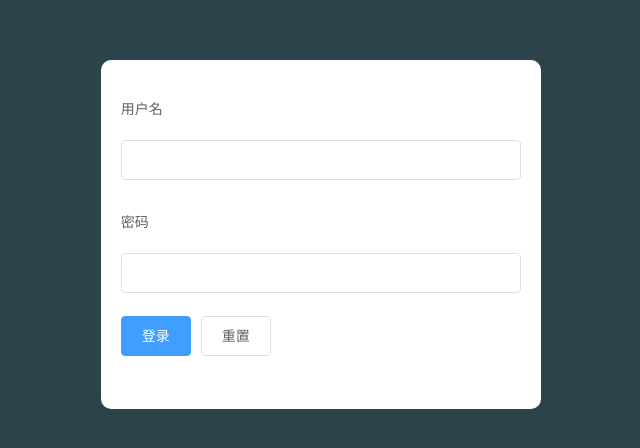
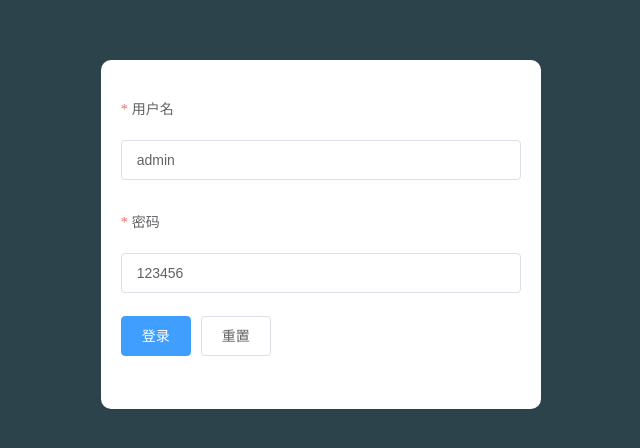
Before and after one commit to liyangyang1012/shop-admin, a Vue app: page /#/login in a window 1280 px wide. Shown: the part 166-614 px from the top of the page, without its empty margins (326-966 px from the left). Built offline with nearby package versions, Linux system fonts and the light colour scheme.

Commit message:
1. 登录页面首页表单校验功能完成 2. 登录页面登录功能完成

```diff
--- a/src/assets/css/index.css
+++ b/src/assets/css/index.css
@@ -4,6 +4,3 @@ body {
   padding: 0;
   margin: 0;
 }
-body {
-  background-color: #2d434c;
-}
--- a/src/router.js
+++ b/src/router.js
@@ -1,6 +1,7 @@
 import Vue from 'vue'
 import Router from 'vue-router'
 import Login from './views/Login.vue'
+import Home from './views/Home.vue'
 
 Vue.use(Router)
 
@@ -9,6 +10,10 @@ export default new Router({
     {
       path: '/login',
       component: Login
+    },
+    {
+      path: '/home',
+      component: Home
     }
   ]
 })
--- /dev/null
+++ b/src/views/Home.vue
@@ -0,0 +1,5 @@
+<template>
+  <div>
+    <h1>这是首页</h1>
+  </div>
+</template>
--- a/src/views/Login.vue
+++ b/src/views/Login.vue
@@ -1,36 +1,83 @@
 <template>
   <el-row type="flex" justify="center" align="middle" class="row-bg">
     <el-col :xs="14" :sm="12" :md="10" :lg="8" :xl="6">
-      <el-form ref="form" :model="form" label-position="top" label-width="80px" class="login-from">
-        <el-form-item label="用户名">
+      <el-form
+        :model="form"
+        ref="loginForm"
+        label-position="top"
+        label-width="80px"
+        class="login-from"
+        :rules="ruleForm"
+      >
+        <el-form-item label="用户名" prop="username">
           <el-input v-model="form.username"></el-input>
         </el-form-item>
-        <el-form-item label="密码">
+        <el-form-item label="密码" prop="password">
           <el-input v-model="form.password"></el-input>
         </el-form-item>
         <el-form-item>
-          <el-button type="primary" @click="onSubmit">登录</el-button>
-          <el-button>重置</el-button>
+          <el-button type="primary" @click="submitForm('loginForm')">登录</el-button>
+          <el-button @click="resetForm('loginForm')">重置</el-button>
         </el-form-item>
       </el-form>
     </el-col>
   </el-row>
 </template>
+<script>
+import axios from "axios";
 
-
-<script>
 export default {
   data() {
     return {
       form: {
-        username: "",
-        password: ""
+        username: "admin",
+        password: "123456"
+      },
+      ruleForm: {
+        username: [
+          { required: true, message: "请输入用户名", trigger: "blur" },
+          {
+            min: 5,
+            max: 12,
+            message: "用户名必须 5 到 12 个字符",
+            trigger: "blur"
+          }
+        ],
+        password: [
+          { required: true, message: "请输入密码", trigger: "change" },
+          {
+            min: 5,
+            max: 16,
+            message: "密码必须 6 到 16 个字符",
+            trigger: "blur"
+          }
+        ]
       }
     };
   },
   methods: {
-    onSubmit() {
-      console.log("submit!");
+    submitForm(formName) {
+      this.$refs[formName].validate(valid => {
+        if (valid) {
+          axios({
+            url: "http://localhost:8888/api/private/v1/login",
+            method: "post",
+            data: this.form
+          }).then(({ data: { data, meta } }) => {
+            // console.log(res);
+            console.log(data, meta);
+            if (meta.status == 200) {
+              console.log(meta.msg);
+              this.$router.push("/home");
+            }
+          });
+        } else {
+          return false;
+        }
+      });
+    },
+    resetForm(formName) {
+      this.$refs[formName].resetFields();
     }
   }
 };
@@ -39,6 +86,7 @@ export default {
 <style>
 .row-bg {
   height: 100%;
+  background-color: #2d434c;
 }
 .login-from {
   background-color: #fff;
@@ -47,3 +95,5 @@ export default {
   min-width: 400px;
 }
 </style>
+<style>
+</style>
```
